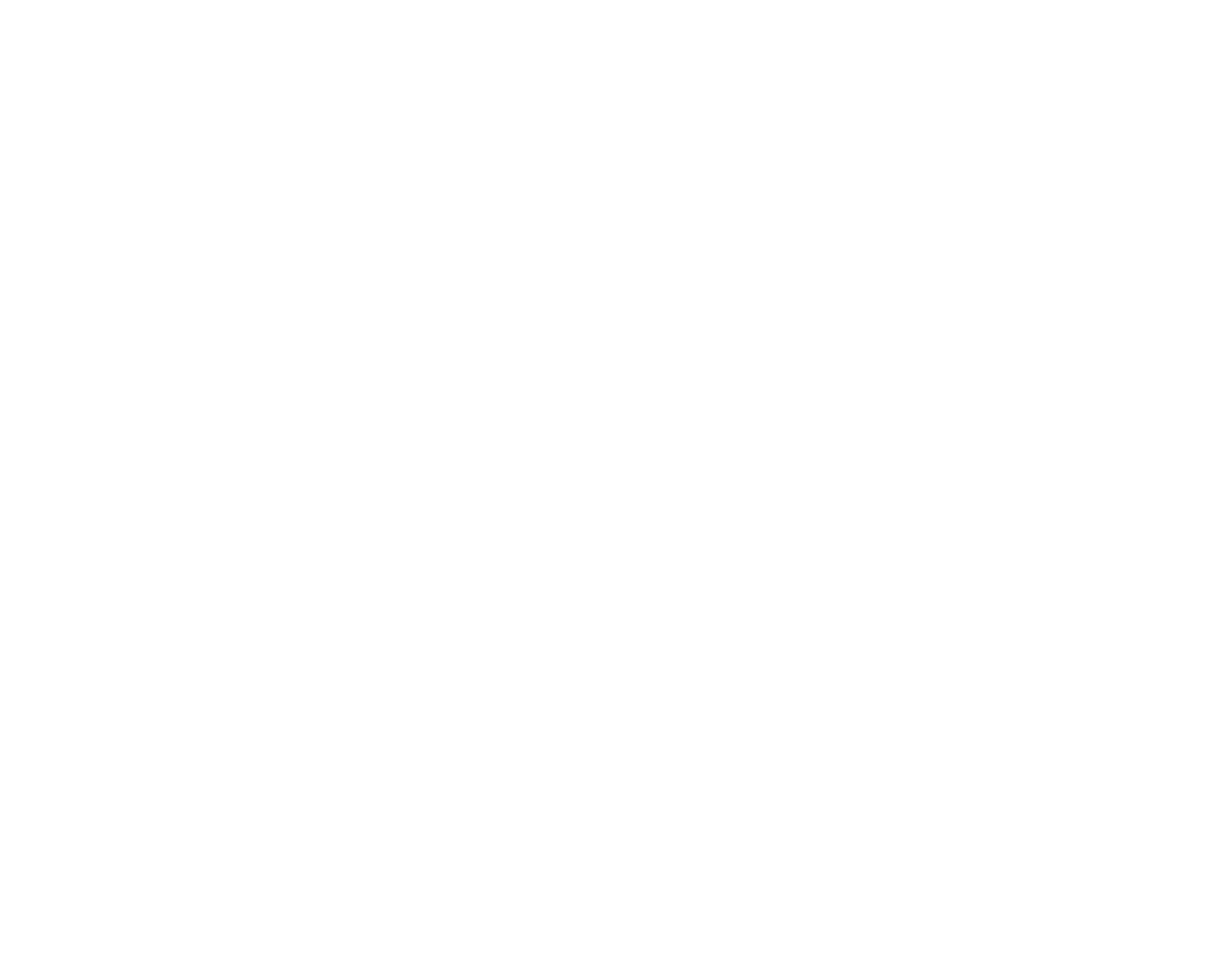
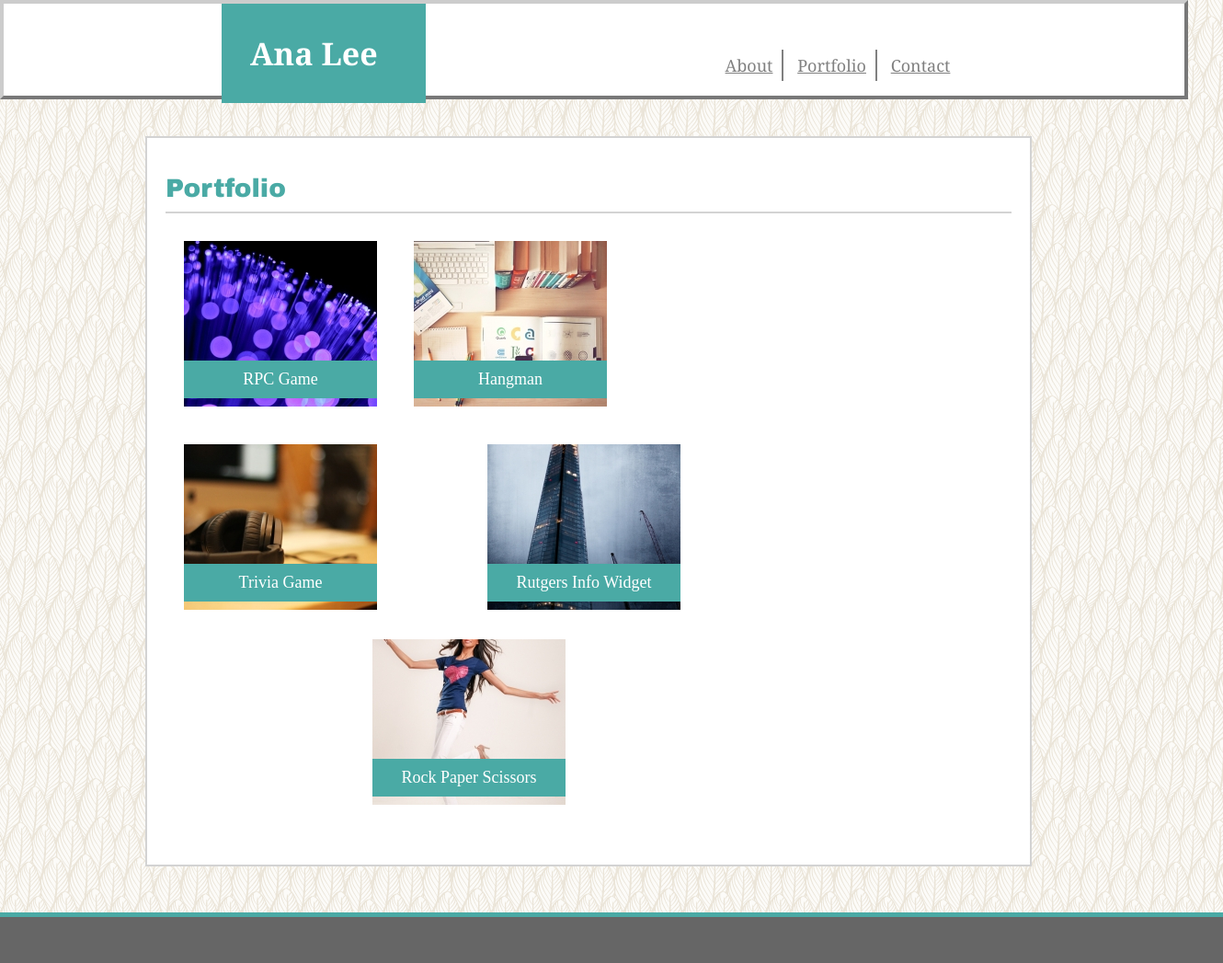
Before and after one commit to anabellee25/Basic-Portfolio, a plain HTML site: page portfolio.html in a window 1280 px wide. Shown: the whole page at 92% size, 1330 px wide, since content can reach past the window. Before the commit the page ends 800 px from the top, so only its background shows below. Drawn offline with Linux system fonts and the light colour scheme.

Commit message:
completed

```diff
--- a/assets/css/style.css
+++ b/assets/css/style.css
@@ -1,27 +1,329 @@
 body {
-    background-image: url("/Users/analee/Desktop/Basic-Portfolio/assets/images/upfeathers.png");
+    background-image: url("../images/upfeathers.png");
+    margin: 0;
+    padding: 0;
+
 
 }
 
 header {
-    height: 85px;
+    height: 70px;
     width: 98%;
-    background-color: white;
+    background-color:#ffffff;
     padding:15px;
     border-style: outset;
-    border-color: lightgrey;
+    border-color: #cccccc;
     border-width: 4px;
-    margin: 0;
+    font-family: 'Georgia', Times, 'Times New Roman', serif;
+
 }
 
-h1 {
+#name {
     font-size: 34px;
     background-color: #4aaaa5;
     color: white;
-    width:130px;
-    padding:30px;
-    margin-left: 250px;
-    margin-top: 5px;
+    width: 160px;
+    padding:31px;
+    position: relative;
+    bottom: 38px;
+    left: 222px;
+
+}
+
+#toggles {
+    font: verdana;
+    color: gray;
+    font-size: 18px;
+    float: right;
+    position: relative;
+    bottom: 120px;
+    right: 230px;
 
 
 }
+
+#about {
+    clear: both;
+    overflow: auto;
+    padding: 5px 10px 5px 10px;
+    color: gray;
+    line-height: 2em;
+    border-right: 2px solid gray;
+
+}
+
+#portfolio {
+    padding: 5px 10px 5px 10px;
+    color: gray;
+    line-height: 2em;
+    border-right: 2px solid gray;
+
+}
+
+#contact {
+    padding: 5px 10px 5px 10px;
+    color: gray;
+    line-height: 2em;
+}
+
+#selfie {
+    width: 200px;
+    height: 300px;
+    border: 1px solid lightgray;
+    position: relative;
+    bottom: -130px;
+    float: left;
+
+
+}
+
+#main {
+    overflow: auto;
+    clear: both;
+    background: #ffffff;
+    border: 2px solid #dddddd;
+    padding: 20px;
+    width: 917px;
+    height: 500px;
+    margin: auto;
+    position: relative;
+    top: -50px;
+
+
+}
+h2 {
+    color: #4aaaa5;
+    font-size: 28px;
+    font-family: arial black;
+    float: left;
+    border-bottom: solid lightgray 2px;
+    width: 96%;
+    text-align: left;
+    position: absolute;
+    top: 10px;
+
+
+}
+
+
+#text {
+    clear: both;
+    overflow: auto;
+    color: #777777;
+    font-family: Arial, 'Helvetica Nue', Helvetica, sans-serif;
+    font-size: 16px;
+    float: left;
+    height: 300px;
+    width: 680px;
+    position: relative;
+    left: 220px;
+    bottom: 140px;
+
+
+
+
+}
+
+footer {
+    background-color: #666666;
+    border-top: #4aaaa5 solid 5px;
+    padding: 25px;
+    float: bottom;
+    width: 100%;
+    margin-top: 50px;
+    margin-bottom: 0;
+
+}
+
+#projects {
+    Background-color: white;
+    border: solid lightgray 2px;
+    margin: auto;
+    margin-top: 40px;
+    height: 750px;
+    width: 920px;
+    text-align: center;
+    color: lightgray;
+    font-size: 30px;
+    padding: 20px;
+
+}
+
+#porthead {
+    color: #4aaaa5;
+    font-size: 28px;
+    font-family: arial black;
+    float: left;
+    border-bottom: solid lightgray 2px;
+    width: 100%;
+    text-align: left;
+    padding-bottom: 10px;
+    position: relative;
+    top: -20px;
+
+}
+
+.image1 {
+    float: left;
+    position:relative;
+    margin:10px 30px 10px 20px;
+
+
+}
+
+#RPC {
+    clear: both;
+    overflow: auto;
+    background-color:#4aaaa5;
+    color: white;
+    font-size: 18px;
+    padding: 10px;
+    position: absolute;
+    top: 130px;
+    width: 190px;
+
+
+}
+
+.image2 {
+    float: left;
+    position: relative;
+    margin: 10px 25px 10px 10px;
+
+}
+
+#hangman {
+    clear: both;
+    overflow: auto;
+    background-color:#4aaaa5;
+    color: white;
+    font-size: 18px;
+    padding: 10px;
+    position: absolute;
+    top: 130px;
+    width: 190px;
+
+
+}
+
+.image3 {
+    float: left;
+    position: absolute;
+    bottom: 130px;
+    margin: 0 25px 0 20px;
+
+
+}
+
+#trivia {
+    clear: both;
+    overflow: auto;
+    background-color:#4aaaa5;
+    color: white;
+    font-size: 18px;
+    padding: 10px;
+    position: absolute;
+    width: 190px;
+    top: 130px;
+
+
+
+}
+
+.image4 {
+    float: left;
+    position: absolute;
+    bottom: 130px;
+    left: 510px;
+    margin: 0 10px 0 20px;
+
+}
+
+#rutgers {
+
+    clear: both;
+    overflow: auto;
+    background-color:#4aaaa5;
+    color: white;
+    font-size: 18px;
+    padding: 10px;
+    position: absolute;
+    width: 190px;
+    top: 130px;
+
+}
+
+.image5 {
+    float: left;
+    position: absolute;
+    top: 665px;
+    left: 380px;
+    margin: 30px 0px 0px 25px;
+
+
+}
+
+#rock {
+    clear: both;
+    overflow: auto;
+    background-color:#4aaaa5;
+    color: white;
+    font-size: 18px;
+    padding: 10px;
+    position: absolute;
+    width: 190px;
+    top: 130px;
+
+}
+
+#contacthead {
+    color: #4aaaa5;
+    font-size: 28px;
+    font-family: arial black;
+    float: left;
+    border-bottom: solid lightgray 2px;
+    width: 100%;
+    text-align: left;
+    padding-bottom: 10px;
+    position: relative;
+    top: -5px;
+
+}
+
+#textbox {
+    width: 100%;
+    padding: 12px 20px;
+    margin: 8px;
+    box-sizing: border-box;
+
+}
+
+textarea {
+    width: 100%;
+    height: 190px;
+    padding: 12px 20px;
+    margin: 8px;
+    box-sizing: border-box;
+    resize: none;
+    border: lightgray solid 1px;
+}
+
+.toptext {
+    padding: 10px;
+    font-family: Arial, 'Helvetica Nue', Helvetica, sans-serif;
+    color: #777777;
+    font-size: 14px;
+
+}
+
+#submit {
+    color: white;
+    background-color: #4aaaa5;
+    text-align: center;
+    padding: 9px;
+    width: 70px;
+    margin-top: 10px;
+    position: relative;
+    left: 8px;
+
+}
--- a/portfolio.html
+++ b/portfolio.html
@@ -0,0 +1,69 @@
+<!DOCTYPE html>
+
+<html lang=us-en>
+
+<head>
+    <meta charset="UTF-8">
+
+    <link rel="stylesheet" href="assets/css/style.css">
+
+
+    <title>Welcome to Ana Lee's Portfolio</title>
+
+</head>
+
+<body>
+
+    <header>
+
+        <h1 id="name">Ana Lee</h1>
+
+     <section id="toggles">
+        <a id="about" href="index.html">About</a>
+        <a id="portfolio" href="portfolio.html">Portfolio</a>
+        <a id="contact" href="Contact.html">Contact</a>
+     </section>
+
+    </header>
+
+
+  <section id="projects">
+
+     <div id="porthead">Portfolio</div>
+
+     <div class="image1">
+         <div id="RPC">RPC Game</div>
+         <img src="assets/images/placeimage1.jpg">
+     </div>
+
+
+     <div class="image2">
+         <div id="hangman">Hangman</div>
+         <img src="assets/images/placeimage2.jpg">
+     </div>
+
+    <div class="image3">
+        <div id="trivia">Trivia Game</div>
+        <img src="assets/images/placeimage3.jpg">
+    </div>
+
+    <div class="image4">
+        <div id="rutgers">Rutgers Info Widget</div>
+        <img src="assets/images/placeimage4.jpg">
+    </div>
+
+    <div class="image5">
+        <div id="rock">Rock Paper Scissors</div>
+        <img src="assets/images/placeimage5.jpg">
+    </div>
+
+
+
+  </section>
+
+</body>
+
+<footer></footer>
+
+
+</html>
```
Also changed, not shown: contact.html (+51 -0 lines), index.html (+23 -10 lines), assets/images/IMG_6982.jpg (added), assets/images/placeimage1.jpg (added), assets/images/placeimage2.jpg (added), assets/images/placeimage3.jpg (added), assets/images/placeimage4.jpg (added), assets/images/placeimage5.jpg (added), 3 other files.
